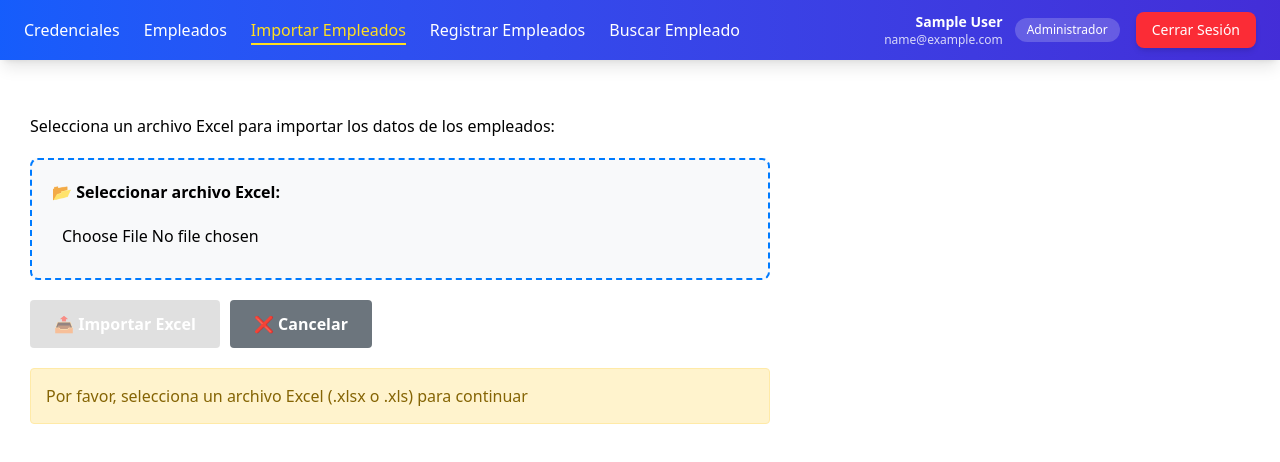
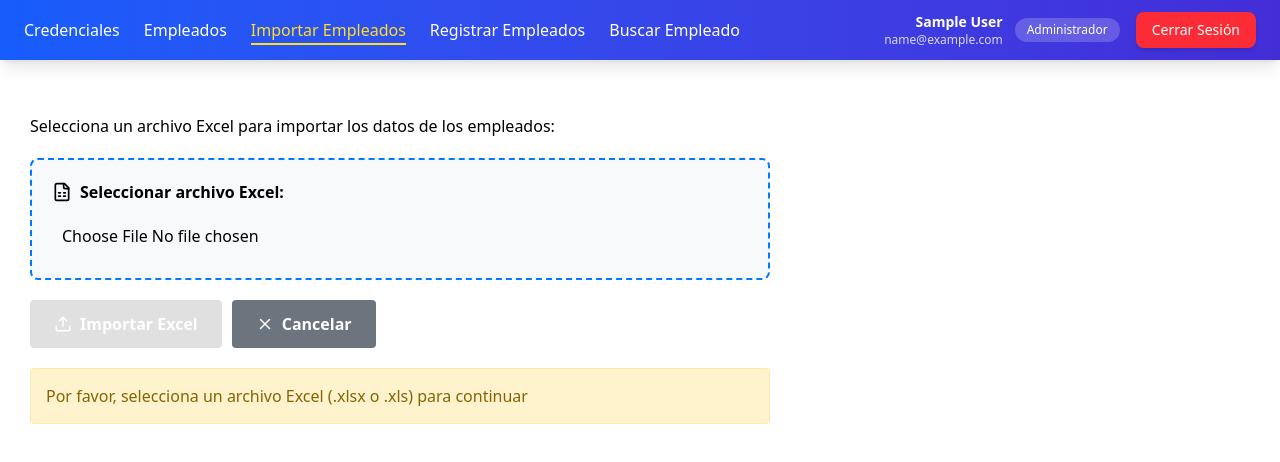
Before and after one commit to Chango961204/credenciales, a React (Vite) app in the folder frontend/: page /importar-empleados in a window 1280 px wide. Shown: the top 462 px of the page. Built offline with nearby package versions, Linux system fonts and the light colour scheme; no server answers; sample sign-in values are in the browser's storage.

Commit message:
cambio de iconos

```diff
--- a/frontend/src/pages/BuscarEmpleadosPage.jsx
+++ b/frontend/src/pages/BuscarEmpleadosPage.jsx
@@ -2,6 +2,7 @@ import { useState } from "react";
 import BuscarForm from "../components/BuscarForm";
 import EmpleadoCard from "../components/EmpleadoCard";
 import useEmpleados from "../../hooks/useEmpleados";
+import { Search } from "lucide-react";
 
 export default function BuscarEmpleadosPage() {
   const {
@@ -45,7 +46,7 @@ export default function BuscarEmpleadosPage() {
   return (
     <div className="max-w-5xl mx-auto p-6 bg-gray-50 min-h-screen">
       <h2 className="text-3xl font-extrabold mb-6 text-gray-800 tracking-tight">
-        🔍 Buscar Empleados
+        <Search className="text-blue-600 w-10 h-10 mb-1 group-hover:scale-110 transition-transform" /> Buscar Empleados
       </h2>
 
       <div className="bg-white shadow-md rounded-xl p-5 mb-6 transition hover:shadow-lg">
--- a/frontend/src/pages/EmpleadosPage.jsx
+++ b/frontend/src/pages/EmpleadosPage.jsx
@@ -6,6 +6,7 @@ import {
 } from "../services/empleadosApi";
 import EmpleadosTable from "../components/EmpleadosTable";
 import { useNavigate } from "react-router-dom";
+import { Users, FilePlus2, Search } from "lucide-react";
 
 function EmpleadosPage() {
   const [empleados, setEmpleados] = useState([]);
@@ -115,24 +116,23 @@ function EmpleadosPage() {
 
   return (
     <div className="max-w-7xl mx-auto p-6 bg-gray-50 min-h-screen">
-      {/* Header */}
       <div className="flex justify-between items-center mb-6">
         <h1 className="text-3xl font-bold text-gray-800 tracking-tight">
-          👨‍💼 Gestión de Empleados
+          <Users className="text-blue-700 w-12 h-12 mb-1 group-hover:scale-110 transition-transform" /> Gestión de Empleados
         </h1>
         <button
           onClick={handleImportClick}
-          className="px-5 py-2 bg-green-600 text-white font-semibold rounded-lg shadow-md
-                     hover:bg-green-700 transition transform hover:scale-105"
+          className="px-5 py-2 bg-white-600 text-black font-semibold rounded-lg shadow-md
+                     hover:bg-white-700 transition transform hover:scale-105"
         >
-          📥 Importar Excel
+          <FilePlus2 className="text-green-700 w-6 h-6 mb-1 group-hover:scale-110 transition-transform" /> Importar Excel
         </button>
       </div>
 
       {/* Buscador */}
       <div className="bg-white p-5 rounded-lg shadow-md mb-6">
         <h4 className="text-lg font-semibold mb-3 text-gray-700">
-          🔍 Buscar Empleados
+          <Search className="text-blue-600 w-9 h-9 mb-1 group-hover:scale-110 transition-transform" />Buscar Empleados
         </h4>
         <div className="flex flex-wrap gap-3 items-center">
           <input
@@ -154,8 +154,7 @@ function EmpleadosPage() {
           <button
             onClick={handleBuscar}
             disabled={loading}
-            className={`px-4 py-2 rounded-lg text-white font-medium transition ${
-              loading
+            className={`px-4 py-2 rounded-lg text-white font-medium transition ${loading
               ? "bg-gray-400 cursor-not-allowed"
               : "bg-blue-600 hover:bg-blue-700 hover:scale-105"
               }`}
@@ -196,8 +195,7 @@ function EmpleadosPage() {
           <button
             onClick={() => fetchEmpleados(page - 1)}
             disabled={page <= 1}
-            className={`px-4 py-2 rounded-lg font-medium transition ${
-              page <= 1
+            className={`px-4 py-2 rounded-lg font-medium transition ${page <= 1
               ? "bg-gray-300 text-gray-600 cursor-not-allowed"
               : "bg-blue-600 text-white hover:bg-blue-700 hover:scale-105"
               }`}
@@ -210,8 +208,7 @@ function EmpleadosPage() {
           <button
             onClick={() => fetchEmpleados(page + 1)}
             disabled={page >= Math.ceil(total / limit)}
-            className={`px-4 py-2 rounded-lg font-medium transition ${
-              page >= Math.ceil(total / limit)
+            className={`px-4 py-2 rounded-lg font-medium transition ${page >= Math.ceil(total / limit)
               ? "bg-gray-300 text-gray-600 cursor-not-allowed"
               : "bg-blue-600 text-white hover:bg-blue-700 hover:scale-105"
               }`}
--- a/frontend/src/pages/ImportarEmpleados.jsx
+++ b/frontend/src/pages/ImportarEmpleados.jsx
@@ -1,6 +1,7 @@
 import { useState } from "react";
 import { importarExcel } from "../services/empleadosApi";
 import { useNavigate } from "react-router-dom";
+import { Upload, FileSpreadsheet, CheckCircle, AlertCircle, X, Loader2 } from "lucide-react";
 
 function ImportarEmpleados() {
   const [file, setFile] = useState(null);
@@ -39,8 +40,6 @@
       alert(resp.message || "Importado correctamente");
       navigate('/empleados');
     } catch (err) {
-
-
       const msg = err?.response?.data?.message || err.message || "Error desconocido";
       setError(msg);
       alert("Error al importar: " + msg);
@@ -62,22 +61,13 @@
       </div>
 
       <div style={{
-          marginBottom: "20px",
-          padding: "20px",
-          border: "2px dashed #007bff",
-          borderRadius: "8px",
-          backgroundColor: "#f8f9fa"
+        marginBottom: "20px", padding: "20px", border: "2px dashed #007bff", borderRadius: "8px", backgroundColor: "#f8f9fa"
       }}>
-          <label
-            htmlFor="fileInput"
-            style={{
-              display: "block",
-              marginBottom: "10px",
-              fontWeight: "bold",
-              cursor: "pointer"
+        <label htmlFor="fileInput" style={{
+          display: "flex", alignItems: "center", gap: "8px", marginBottom: "10px", fontWeight: "bold", cursor: "pointer"
         }}
         >
-            📂 Seleccionar archivo Excel:
+          <FileSpreadsheet size={20} /> Seleccionar archivo Excel:
         </label>
         <input
           id="fileInput"
@@ -86,30 +76,22 @@
           onChange={handleFileChange}
           disabled={loading}
           style={{
-              display: "block",
-              width: "100%",
-              padding: "10px",
-              fontSize: "16px",
-              cursor: loading ? "not-allowed" : "pointer"
+            display: "block", width: "100%", padding: "10px", fontSize: "16px", cursor: loading ? "not-allowed" : "pointer"
           }}
         />
       </div>
 
       {file && (
         <div style={{
-            marginBottom: "20px",
-            padding: "15px",
-            backgroundColor: "#d4edda",
-            borderRadius: "4px",
-            border: "1px solid #c3e6cb"
+          marginBottom: "20px", padding: "15px", backgroundColor: "#d4edda", borderRadius: "4px", border: "1px solid #c3e6cb", display: "flex", flexDirection: "column", gap: "8px"
         }}>
-            <p style={{ margin: "5px 0", color: "#155724" }}>
-              ✅ <strong>Archivo seleccionado:</strong> {file.name}
+          <p style={{ margin: 0, color: "#155724", display: "flex", alignItems: "center", gap: "8px" }}>
+            <CheckCircle size={18} /> <strong>Archivo seleccionado:</strong> {file.name}
           </p>
-            <p style={{ margin: "5px 0", color: "#155724" }}>
+          <p style={{ margin: 0, color: "#155724", paddingLeft: "26px" }}>
             <strong>Tamaño:</strong> {(file.size / 1024).toFixed(2)} KB
           </p>
-            <p style={{ margin: "5px 0", color: "#155724" }}>
+          <p style={{ margin: 0, color: "#155724", paddingLeft: "26px" }}>
             <strong>Tipo:</strong> {file.type || "application/vnd.openxmlformats-officedocument.spreadsheetml.sheet"}
           </p>
         </div>
@@ -117,14 +99,10 @@
 
       {error && (
         <div style={{
-            padding: "15px",
-            backgroundColor: "#f8d7da",
-            color: "#721c24",
-            border: "1px solid #f5c6cb",
-            borderRadius: "4px",
-            marginBottom: "20px"
+          padding: "15px", backgroundColor: "#f8d7da", color: "#721c24", border: "1px solid #f5c6cb", borderRadius: "4px", marginBottom: "20px", display: "flex", alignItems: "center", gap: "8px"
         }}>
-            <strong>❌ Error:</strong> {error}
+          <AlertCircle size={18} />
+          <span><strong>Error:</strong> {error}</span>
         </div>
       )}
 
@@ -133,47 +111,39 @@
           onClick={handleUpload}
           disabled={!file || loading}
           style={{
-              padding: "12px 24px",
-              backgroundColor: (!file || loading) ? "#ccc" : "#28a745",
-              color: "white",
-              border: "none",
-              borderRadius: "4px",
-              cursor: (!file || loading) ? "not-allowed" : "pointer",
-              opacity: (!file || loading) ? 0.6 : 1,
-              fontSize: "16px",
-              fontWeight: "bold",
-              transition: "all 0.3s"
+            padding: "12px 24px", backgroundColor: (!file || loading) ? "#ccc" : "#28a745", color: "white", border: "none", borderRadius: "4px", cursor: (!file || loading) ? "not-allowed" : "pointer",
+            opacity: (!file || loading) ? 0.6 : 1, fontSize: "16px", fontWeight: "bold", transition: "all 0.3s", display: "flex", alignItems: "center", gap: "8px"
           }}
         >
-            {loading ? "⏳ Importando..." : "📤 Importar Excel"}
+          {loading ? (
+            <>
+              <Loader2 size={18} className="animate-spin" style={{ animation: "spin 1s linear infinite" }} />
+              Importando...
+            </>
+          ) : (
+            <>
+              <Upload size={18} />
+              Importar Excel
+            </>
+          )}
         </button>
 
         <button
           onClick={handleCancel}
           disabled={loading}
           style={{
-              padding: "12px 24px",
-              backgroundColor: "#6c757d",
-              color: "white",
-              border: "none",
-              borderRadius: "4px",
-              cursor: loading ? "not-allowed" : "pointer",
-              fontSize: "16px",
-              fontWeight: "bold"
+            padding: "12px 24px", backgroundColor: "#6c757d", color: "white", border: "none", borderRadius: "4px", cursor: loading ? "not-allowed" : "pointer",
+            fontSize: "16px", fontWeight: "bold", display: "flex", alignItems: "center", gap: "8px"
           }}
         >
-            ❌ Cancelar
+          <X size={18} />
+          Cancelar
         </button>
       </div>
 
       {!file && !loading && (
         <div style={{
-            marginTop: "20px",
-            padding: "15px",
-            backgroundColor: "#fff3cd",
-            color: "#856404",
-            border: "1px solid #ffeaa7",
-            borderRadius: "4px"
+          marginTop: "20px", padding: "15px", backgroundColor: "#fff3cd", color: "#856404", border: "1px solid #ffeaa7", borderRadius: "4px"
         }}>
           Por favor, selecciona un archivo Excel (.xlsx o .xls) para continuar
         </div>
```
Also changed, not shown: frontend/src/pages/HomePage.jsx (+7 -20 lines). Lines whose indentation alone changed are shown as unchanged.
